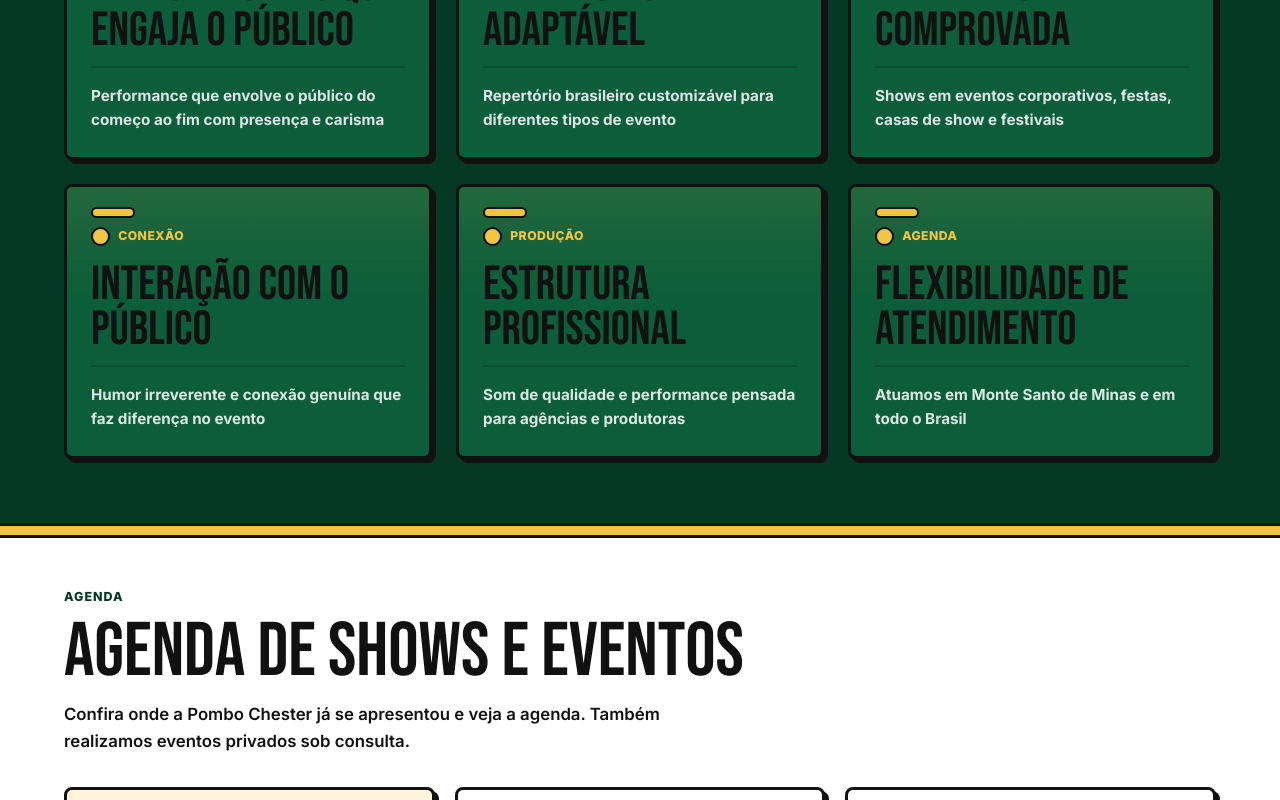
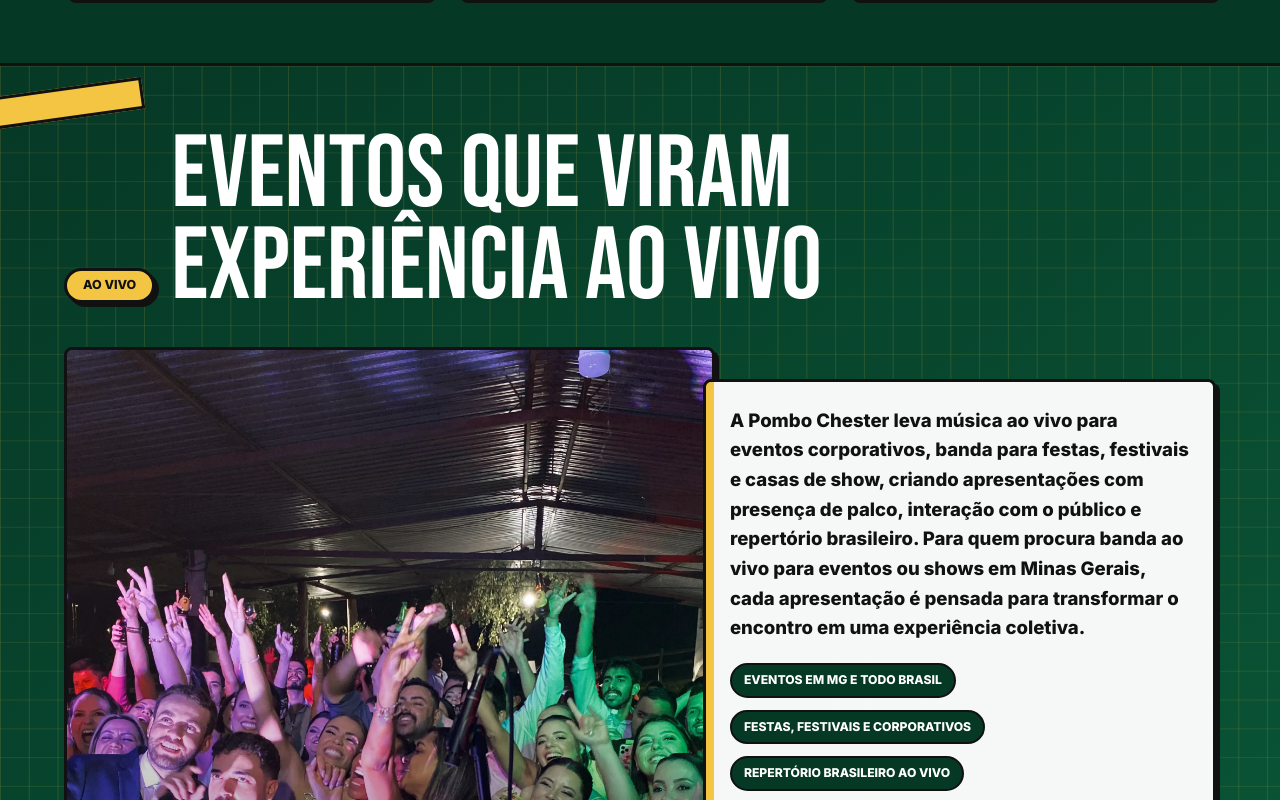
Before and after one commit to kaykyrugani/pombo-chester, a React (Vite) app: page / in a window 1280 px wide. Shown: the part 2240-3040 px from the top of the page. Built offline with nearby package versions, Linux system fonts and the light colour scheme.

Commit message:
crate section galery, home

```diff
--- /dev/null
+++ b/src/components/sections/HomeEventGallery.jsx
@@ -0,0 +1,122 @@
+import { motion, useReducedMotion } from 'framer-motion'
+import caboVerdeImage from '../../assets/images/events/caboverde.webp'
+import formaturaMuzaImage from '../../assets/images/events/formatura3muza.webp'
+import carnavalMonteSantoImage from '../../assets/images/events/carnavalmontesanto.webp'
+
+const moments = [
+  {
+    id: 'cabo-verde',
+    image: caboVerdeImage,
+    title: 'Show ao vivo em evento com público presente',
+    alt: 'Pombo Chester em show ao vivo com público em evento',
+    modifier: 'featured',
+  },
+  {
+    id: 'formatura-muza',
+    image: formaturaMuzaImage,
+    title: 'Música ao vivo para festas e formaturas',
+    alt: 'Pombo Chester tocando música ao vivo em festa de formatura',
+    modifier: 'top',
+  },
+  {
+    id: 'carnaval-monte-santo',
+    image: carnavalMonteSantoImage,
+    title: 'Energia de festival em Minas Gerais',
+    alt: 'Pombo Chester em show ao vivo de carnaval em Minas Gerais',
+    modifier: 'bottom',
+  },
+]
+
+const stats = [
+  'Eventos em MG e todo Brasil',
+  'Festas, festivais e corporativos',
+  'Repertório brasileiro ao vivo',
+]
+
+const viewport = { once: true, amount: 0.32, margin: '0px 0px -10% 0px' }
+const easeOut = [0.33, 1, 0.68, 1]
+
+const riseIn = {
+  hidden: { opacity: 0, y: 20 },
+  visible: {
+    opacity: 1,
+    y: 0,
+    transition: { duration: 0.62, ease: easeOut },
+  },
+}
+
+const staggerGroup = {
+  hidden: {},
+  visible: {
+    transition: {
+      delayChildren: 0.1,
+      staggerChildren: 0.08,
+    },
+  },
+}
+
+function EventImage({ moment }) {
+  return (
+    <figure className={`home-event-gallery__image home-event-gallery__image--${moment.modifier}`}>
+      <img src={moment.image} alt={moment.alt} loading="lazy" decoding="async" />
+      <figcaption>{moment.title}</figcaption>
+    </figure>
+  )
+}
+
+function HomeEventGallery() {
+  const shouldReduceMotion = useReducedMotion()
+  const itemVariant = shouldReduceMotion
+    ? { hidden: { opacity: 0 }, visible: { opacity: 1, transition: { duration: 0.2 } } }
+    : riseIn
+
+  return (
+    <motion.section
+      className="home-event-gallery section section-dark"
+      aria-labelledby="home-event-gallery-title"
+      initial="hidden"
+      whileInView="visible"
+      viewport={viewport}
+    >
+      <div className="container">
+        <motion.div className="home-event-gallery__header" variants={itemVariant}>
+          <span className="home-event-gallery__badge">Ao vivo</span>
+          <h2 id="home-event-gallery-title">Eventos que viram experiência ao vivo</h2>
+        </motion.div>
+
+        <motion.div className="home-event-gallery__layout" variants={staggerGroup}>
+          <motion.div className="home-event-gallery__featured" variants={itemVariant}>
+            <EventImage moment={moments[0]} />
+          </motion.div>
+
+          <motion.div className="home-event-gallery__content" variants={itemVariant}>
+            <p>
+              A Pombo Chester leva música ao vivo para eventos corporativos, banda para festas,
+              festivais e casas de show, criando apresentações com presença de palco, interação
+              com o público e repertório brasileiro. Para quem procura banda ao vivo para eventos
+              ou shows em Minas Gerais, cada apresentação é pensada para transformar o encontro em
+              uma experiência coletiva.
+            </p>
+            <div className="home-event-gallery__stats" aria-label="Destaques dos eventos da Pombo Chester">
+              {stats.map((stat) => (
+                <span className="home-event-gallery__stat" key={stat}>
+                  {stat}
+                </span>
+              ))}
+            </div>
+          </motion.div>
+
+          <motion.div className="home-event-gallery__stack" variants={staggerGroup}>
+            {moments.slice(1).map((moment) => (
+              <motion.div key={moment.id} variants={itemVariant}>
+                <EventImage moment={moment} />
+              </motion.div>
+            ))}
+          </motion.div>
+        </motion.div>
+      </div>
+    </motion.section>
+  )
+}
+
+export default HomeEventGallery
--- a/src/pages/Home/Home.jsx
+++ b/src/pages/Home/Home.jsx
@@ -1,6 +1,7 @@
 import HomeHero from '../../components/sections/HomeHero.jsx'
 import HomeValueProposition from '../../components/sections/HomeValueProposition.jsx'
 import HomeDifferentials from '../../components/sections/HomeDifferentials.jsx'
+import HomeEventGallery from '../../components/sections/HomeEventGallery.jsx'
 import HomeNextShows from '../../components/sections/HomeNextShows.jsx'
 import SpotifyEmbed from '../../components/sections/SpotifyEmbed.jsx'
 import InstagramFeed from '../../components/sections/InstagramFeed.jsx'
@@ -17,8 +18,9 @@
   return (
     <>
       <HomeHero canAnimate={isPreloaderDone} />
+      <HomeDifferentials />
+      <HomeEventGallery />
       <HomeValueProposition />
-      <HomeDifferentials />
       <HomeNextShows />
       <SpotifyEmbed />
       <InstagramFeed />
--- a/src/styles/global.css
+++ b/src/styles/global.css
@@ -1191,6 +1191,185 @@
   font-weight: 700;
   line-height: 1.6;
   margin: 0;
+}
+
+/* Seção Galeria de Eventos */
+.home-event-gallery {
+  background:
+    linear-gradient(90deg, rgba(244, 197, 66, 0.14) 1px, transparent 1px),
+    linear-gradient(rgba(244, 197, 66, 0.1) 1px, transparent 1px),
+    linear-gradient(145deg, rgba(6, 56, 38, 0.96), rgba(11, 93, 59, 0.9)),
+    var(--color-primary-dark);
+  background-size: 1.8rem 1.8rem, 1.8rem 1.8rem, auto, auto;
+  border-bottom: var(--border-strong);
+  overflow: hidden;
+  padding-block: var(--space-10);
+  position: relative;
+}
+
+.home-event-gallery::before,
+.home-event-gallery::after {
+  background: var(--color-accent);
+  border: var(--border-strong);
+  content: '';
+  height: 2rem;
+  position: absolute;
+  width: 12rem;
+  z-index: 0;
+}
+
+.home-event-gallery::before {
+  left: -3rem;
+  top: var(--space-6);
+  transform: rotate(-8deg);
+}
+
+.home-event-gallery::after {
+  bottom: var(--space-8);
+  right: -4rem;
+  transform: rotate(7deg);
+}
+
+.home-event-gallery > .container {
+  display: grid;
+  gap: var(--space-8);
+  position: relative;
+  z-index: 1;
+}
+
+.home-event-gallery__header {
+  display: grid;
+  gap: var(--space-4);
+  max-width: 50rem;
+}
+
+.home-event-gallery__badge {
+  align-items: center;
+  background: var(--color-accent);
+  border: var(--border-strong);
+  border-radius: var(--radius-pill);
+  box-shadow: var(--shadow-sm);
+  color: var(--color-black);
+  display: inline-flex;
+  font-size: 0.78rem;
+  font-weight: 900;
+  justify-self: start;
+  line-height: 1;
+  padding: var(--space-2) var(--space-4);
+  text-transform: uppercase;
+}
+
+.home-event-gallery__header h2 {
+  color: var(--color-white);
+  font-size: clamp(2.45rem, 11vw, 6.4rem);
+  line-height: 0.9;
+  margin: 0;
+  max-width: 48rem;
+  overflow-wrap: break-word;
+}
+
+.home-event-gallery__layout {
+  display: grid;
+  gap: var(--space-5);
+}
+
+.home-event-gallery__featured,
+.home-event-gallery__stack {
+  min-width: 0;
+}
+
+.home-event-gallery__stack {
+  display: grid;
+  gap: var(--space-5);
+}
+
+.home-event-gallery__image {
+  background: var(--color-black);
+  border: var(--border-strong);
+  border-radius: var(--radius-md);
+  box-shadow: var(--shadow-sm);
+  margin: 0;
+  min-height: 16rem;
+  overflow: hidden;
+  position: relative;
+}
+
+.home-event-gallery__image::after {
+  background:
+    linear-gradient(180deg, transparent 35%, rgba(0, 0, 0, 0.72)),
+    linear-gradient(135deg, rgba(244, 197, 66, 0.12), transparent 48%);
+  content: '';
+  inset: 0;
+  pointer-events: none;
+  position: absolute;
+}
+
+.home-event-gallery__image img {
+  height: 100%;
+  min-height: inherit;
+  object-fit: cover;
+  transition: filter var(--transition-base), transform var(--transition-base);
+  width: 100%;
+}
+
+.home-event-gallery__image figcaption {
+  bottom: var(--space-4);
+  color: var(--color-white);
+  font-family: var(--font-heading);
+  font-size: clamp(1.35rem, 8vw, 2.1rem);
+  left: var(--space-4);
+  line-height: 0.95;
+  max-width: min(18rem, calc(100% - 2rem));
+  position: absolute;
+  text-transform: uppercase;
+  z-index: 1;
+}
+
+.home-event-gallery__image--featured {
+  min-height: clamp(21rem, 72vw, 31rem);
+}
+
+.home-event-gallery__image--top,
+.home-event-gallery__image--bottom {
+  min-height: 14rem;
+}
+
+.home-event-gallery__content {
+  background:
+    linear-gradient(90deg, var(--color-accent) 0 0.5rem, transparent 0.5rem),
+    rgba(255, 255, 255, 0.96);
+  border: var(--border-strong);
+  border-radius: var(--radius-md);
+  box-shadow: var(--shadow-sm);
+  color: var(--color-black);
+  display: grid;
+  gap: var(--space-5);
+  padding: var(--space-5);
+}
+
+.home-event-gallery__content p {
+  font-size: clamp(1rem, 4vw, 1.16rem);
+  font-weight: 750;
+  line-height: 1.6;
+  margin: 0;
+}
+
+.home-event-gallery__stats {
+  display: flex;
+  flex-wrap: wrap;
+  gap: var(--space-3);
+}
+
+.home-event-gallery__stat {
+  background: var(--color-primary-dark);
+  border: 2px solid var(--color-black);
+  border-radius: var(--radius-pill);
+  color: var(--color-white);
+  font-size: 0.76rem;
+  font-weight: 900;
+  line-height: 1.2;
+  padding: var(--space-2) var(--space-3);
+  text-transform: uppercase;
 }
 
 .band-page-hero {
@@ -3492,6 +3671,57 @@
     grid-template-columns: repeat(3, minmax(0, 1fr));
   }
 
+  .home-event-gallery {
+    padding-block: var(--space-16);
+  }
+
+  .home-event-gallery__header {
+    align-items: end;
+    grid-template-columns: auto minmax(0, 1fr);
+    max-width: none;
+  }
+
+  .home-event-gallery__badge {
+    margin-bottom: var(--space-3);
+  }
+
+  .home-event-gallery__layout {
+    align-items: stretch;
+    grid-template-columns: minmax(0, 1.15fr) minmax(19rem, 0.85fr);
+    grid-template-rows: auto 1fr;
+  }
+
+  .home-event-gallery__featured {
+    grid-row: 1 / span 2;
+  }
+
+  .home-event-gallery__image--featured {
+    height: 100%;
+    min-height: 38rem;
+  }
+
+  .home-event-gallery__content {
+    align-self: start;
+    margin-left: calc(var(--space-8) * -1);
+    margin-top: var(--space-8);
+    padding: var(--space-6);
+    position: relative;
+    z-index: 2;
+  }
+
+  .home-event-gallery__stack {
+    grid-template-columns: repeat(2, minmax(0, 1fr));
+  }
+
+  .home-event-gallery__image--top {
+    min-height: 17rem;
+  }
+
+  .home-event-gallery__image--bottom {
+    min-height: 20rem;
+    transform: translateY(var(--space-8));
+  }
+
   .band-event-types__grid {
     grid-template-columns: repeat(3, minmax(0, 1fr));
   }
@@ -3718,6 +3948,11 @@
       #0e6b45;
   }
 
+  .home-event-gallery__image:hover img {
+    filter: saturate(1.05);
+    transform: scale(1.03);
+  }
+
   .agenda-trust__card:hover {
     box-shadow: 8px 8px 0 var(--color-black);
     transform: translateY(-6px);
@@ -3771,6 +4006,10 @@
   }
 
   .home-differentials__grid {
+    grid-template-columns: repeat(2, minmax(0, 1fr));
+  }
+
+  .home-event-gallery__stack {
     grid-template-columns: repeat(2, minmax(0, 1fr));
   }
 
```
